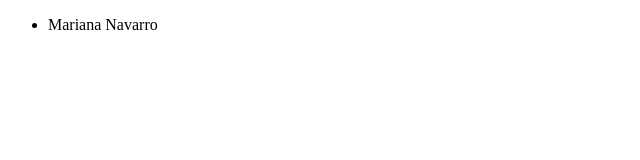
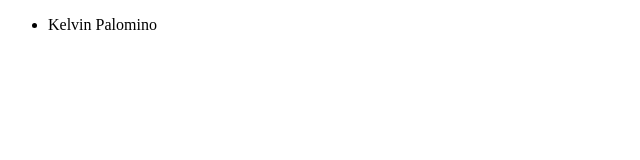
Before and after one commit to maronare10/github-colaborativo, a plain HTML site: page index.html in a window 1280 px wide. Shown: the full height of the page, 0-640 px from the left. Drawn offline with Linux system fonts and the light colour scheme.

Commit message:
actualizando <li>

```diff
--- a/index.html
+++ b/index.html
@@ -7,7 +7,7 @@
 </head>
 <body>
   <ul>
-    <li>Mariana Navarro</li>
+    <li>Kelvin Palomino</li>
   </ul>
 </body>
 </html>
```
